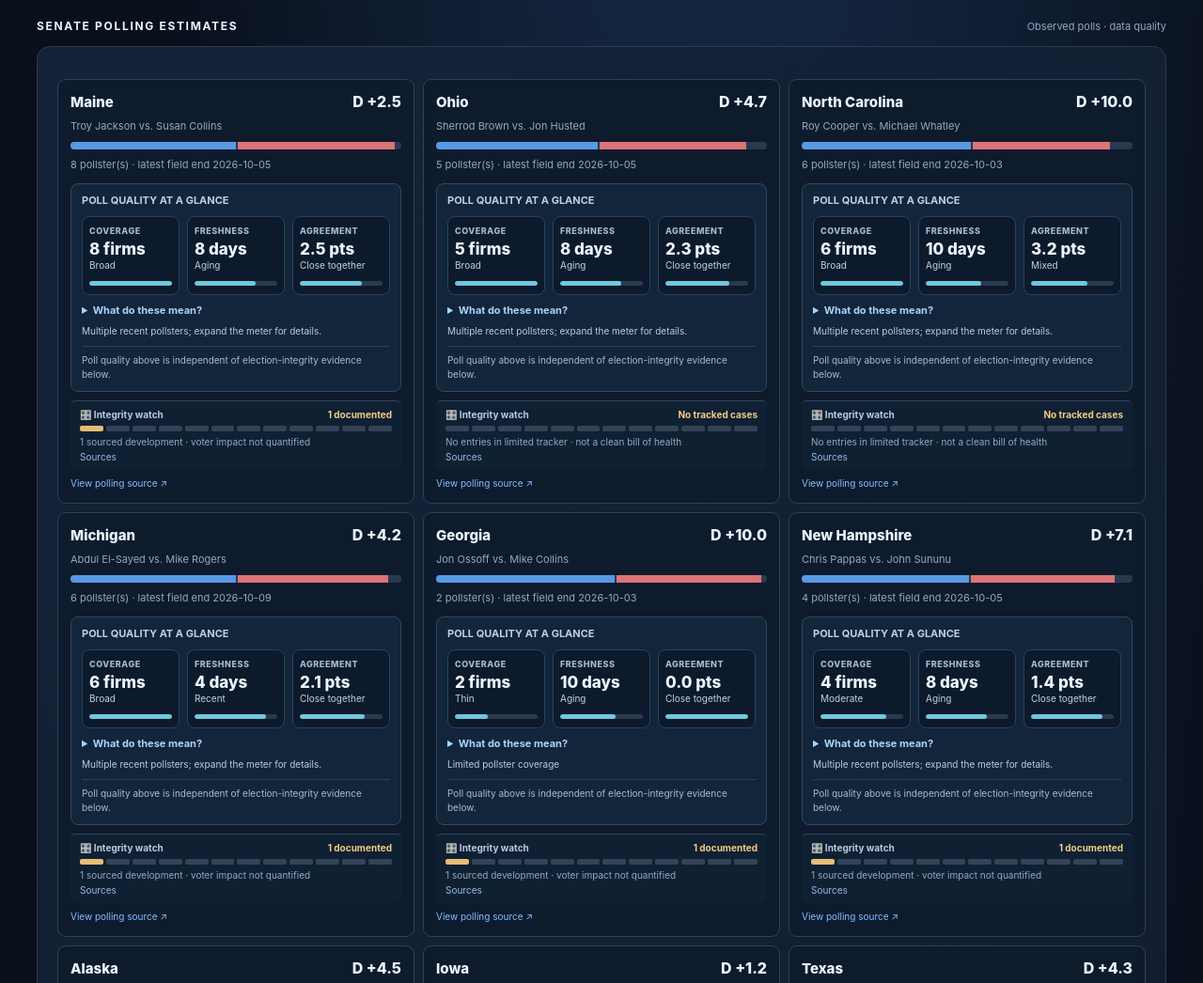
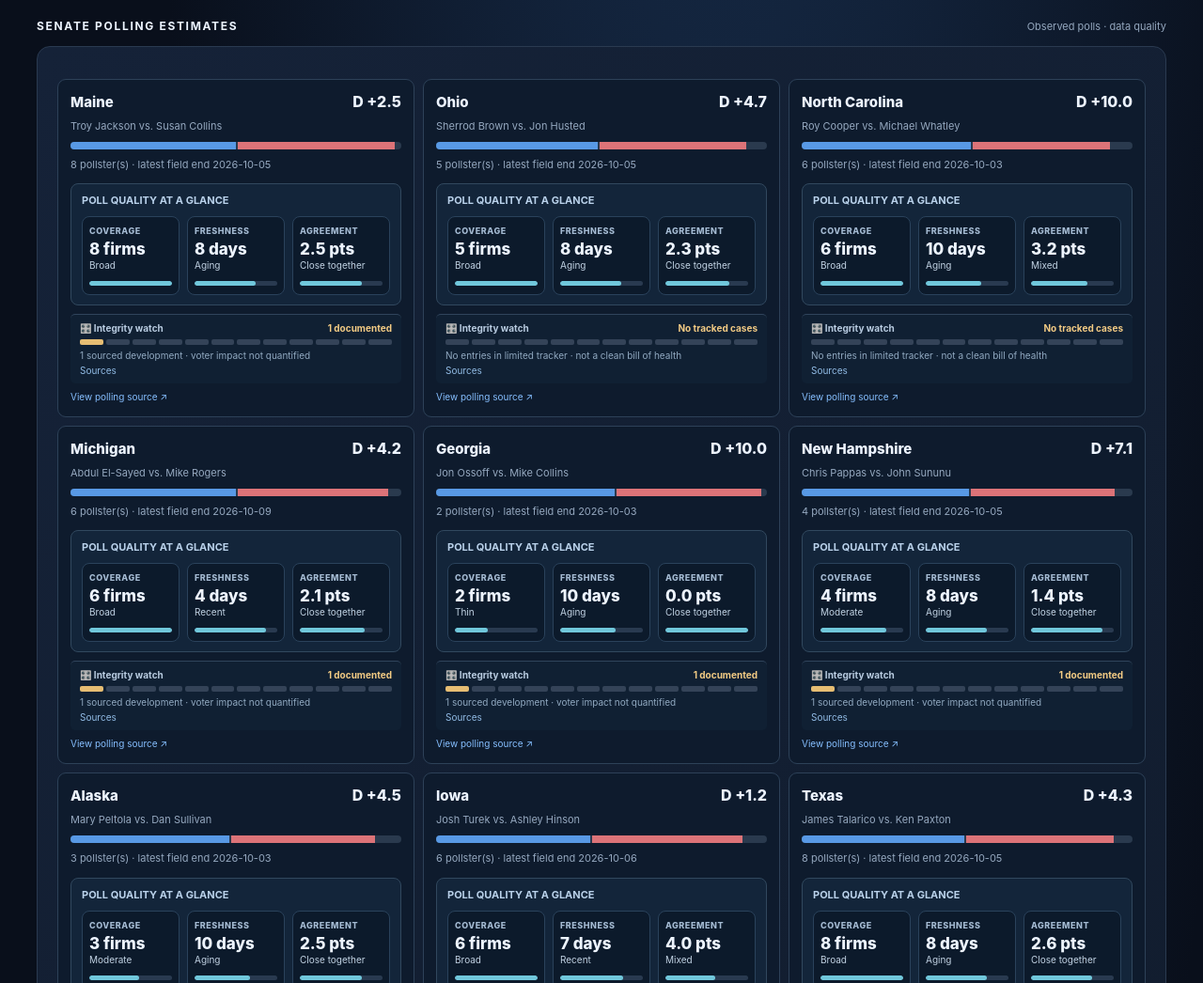
Before and after one commit to jmon18-rgb/Election-Command-Center, a plain HTML site: page index.html in a window 1280 px wide. Shown: the part 1326-2372 px from the top of the page at 94% size. Drawn offline with Linux system fonts and the light colour scheme.

Commit message:
Remove repetitive poll-quality explanations and warning prose from each race card

```diff
--- a/index.html
+++ b/index.html
@@ -195,17 +195,6 @@ for(const [label,value,status,pct] of metricsData){
 const cell=elt('div','pq-cell');cell.append(elt('div','pq-label',label));cell.append(elt('div','pq-value',value));cell.append(elt('div','pq-caption',status));
 const track=elt('div','pq-track');const fill=elt('div','pq-fill');fill.style.width=pct+'%';track.append(fill);cell.append(track);metrics.append(cell)}
 boxU.append(metrics);
-const details=elt('details','bs-details');details.append(elt('summary','','What do these mean?'));
-details.append(elt('div','unotes','Coverage: number of independent polling firms (5+ is broad). Freshness: days since the newest poll (7 or fewer is recent). Agreement: how much firms differ in the Democratic-minus-Republican margin, measured as standard deviation in points (under 3 is close together).'));
-details.append(elt('div','unotes','These are descriptive thresholds, not a statistical confidence interval, election prediction, or election-integrity assessment.'));boxU.append(details);
-const flags=[];
-if(u.single_poll)flags.push('Only one pollster');
-else if(u.thin_polling)flags.push('Limited pollster coverage');
-if(u.stale_latest_poll)flags.push('Latest poll over 14 days old');
-if(u.high_poll_disagreement)flags.push('Polls differ substantially');
-if(u.different_matchups_excluded)flags.push(u.different_matchups_excluded+' polls of other matchups excluded');
-boxU.append(elt('div','unotes',flags.length?flags.join(' · '):'Multiple recent pollsters; expand the meter for details.'));
-boxU.append(elt('div','integrity-note','Poll quality above is independent of election-integrity evidence below.'));
 card.append(boxU);
 }else{card.append(elt('div','meta','No qualifying recent polls · polling uncertainty cannot be quantified.'))}
 const integrity=elt('div','bs-mini');
```
